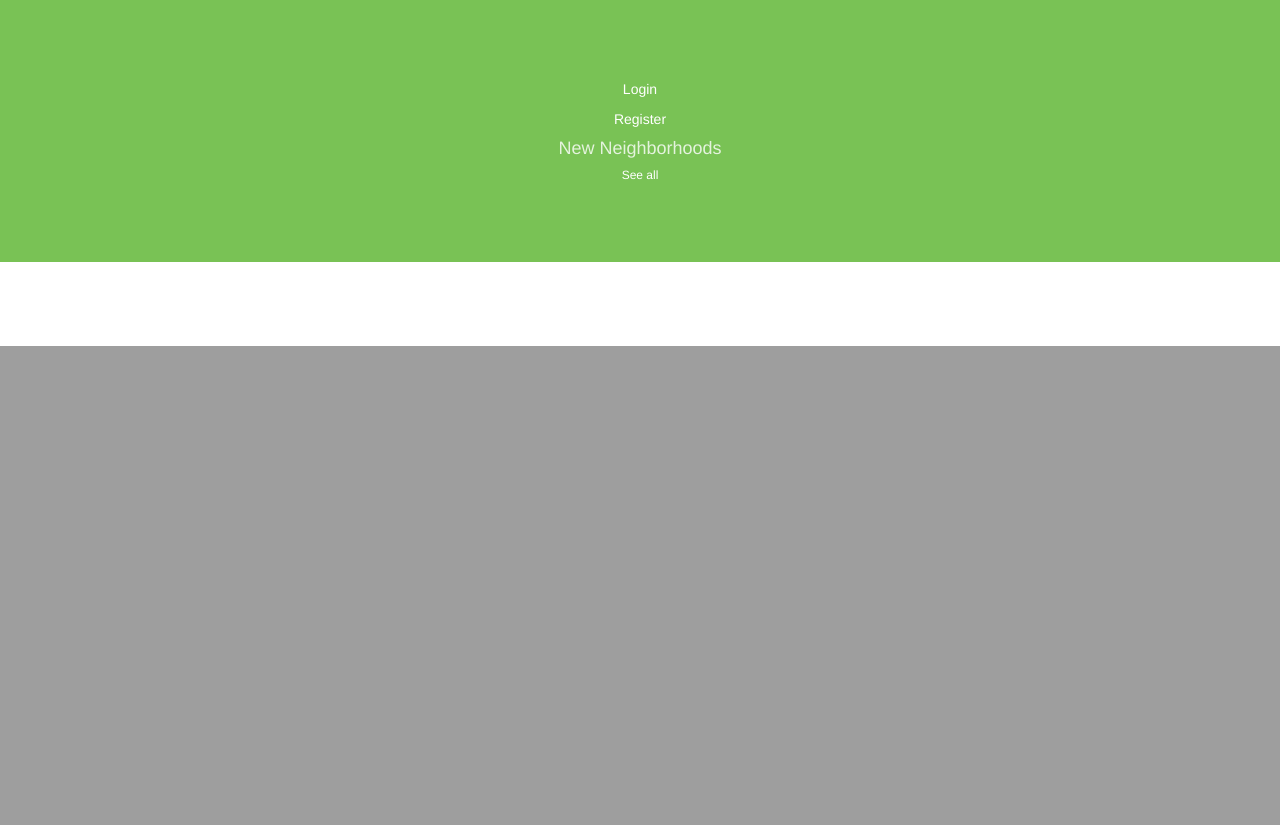
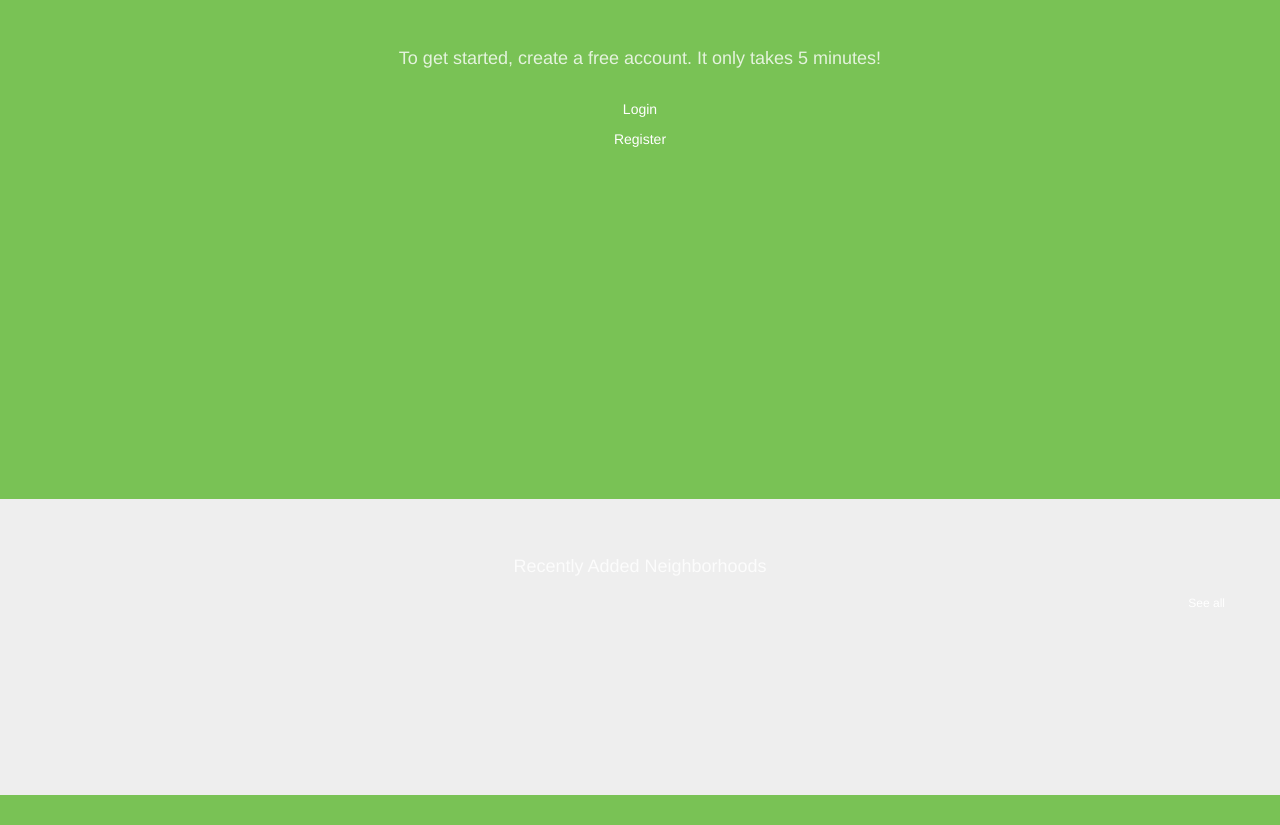
Before and after one commit to Abdullahinur/NeighborHood-Watch, a Django app: page / in a window 1280 px wide. Shown: the part 454-1279 px from the top of the page. Before the commit the page ends 800 px from the top, so only its background shows below. Run offline with Django 3.2, Linux system fonts and the light colour scheme; data that the repository does not hold is empty; some libraries are stand-ins or nearby versions.

```diff
--- a/static/banner.css
+++ b/static/banner.css
@@ -1,7 +1,7 @@
 #banner
 {
   position: relative;
-  background: #333 url(https://wallpaper-house.com/data/out/8/wallpaper2you_270059.jpg) no-repeat center;
+  background: #333 url("../../media/backgrounds/maxresdefault.jpg") no-repeat center;
   background-size: cover;
   height: 50vh;
 }
@@ -17,8 +17,8 @@
 
 	#featured
 	{
+    padding-top: 30px;
 		overflow: hidden;
-		padding: 5em 0em;
 		background: #79C255;
 		color: rgba(255,255,255,.8);
 		text-align: center;
--- a/templates/base.html
+++ b/templates/base.html
@@ -21,7 +21,8 @@
 <body>
     {% include "navbar.html" %}
 
-    {% block content %} <h1 class='text-center'>News for {{date|date:"l d-F Y"}}</h1> {%endblock%}
+    {% block content %}
+    {%endblock%}
 
     {% block scripts %}
         <script src="https://ajax.googleapis.com/ajax/libs/jquery/3.2.1/jquery.min.js"></script>
--- /dev/null
+++ b/templates/footer.html
@@ -0,0 +1,3 @@
+<footer>
+
+</footer>
--- a/templates/home/home.html
+++ b/templates/home/home.html
@@ -7,20 +7,23 @@
 <p><a href="/profile/">View Profile</a></p>
 
 {% else %}
+<h4>To get started, create a free account. It only takes 5 minutes!</h4><br>
 <p><a href="/login">Login</a></p>
 <p><a href="/signup">Register</a></p>
 {% endif %}
-
-    <div class="popular">
-
-                   <h4>New Neighborhoods</h4>
-                   <a href="{% url 'neighborhoods' %}"><h6>See all</h6></a>
-                   {% for neighborhood in neighborhoods %}
-                   <div class="container">
-                        <img src="{{ neighborhood.image.url }}" style="width: 100%; height: 140px;">
-                        <div class="bottom-left">{{ neighborhood.name }}</div>
-                    </div>
-                   {% endfor %}
-                </div>
+  <div class="popular" style="margin-top: 350px;">
+      <div class="jumbotron">
+              <div class="container" style="height: 200px; overflow: hidden; padding: 0px;">
+                 <h4>Recently Added Neighborhoods</h4>
+                 <a href="{% url 'neighborhoods' %}"><h6 style="display: inline; float: right;">See all</h6></a>
+                 {% for neighborhood in neighborhoods%}
+                 <div class="container" style="float: left; width: 20vw; margin-right: 2vw;">
+                      <img src="{{ neighborhood.image.url }}" style="width: 100%; height: 140px;">
+                      <div class="bottom-left">{{ neighborhood.name }}</div>
+                  </div>
+                 {% endfor %}
+              </div>
+          </div>
+  </div>
 
 {% endblock %}
```
Also changed, not shown: templates/registration/search.html (+5 -4 lines), media/backgrounds/maxresdefault.jpg (added).
